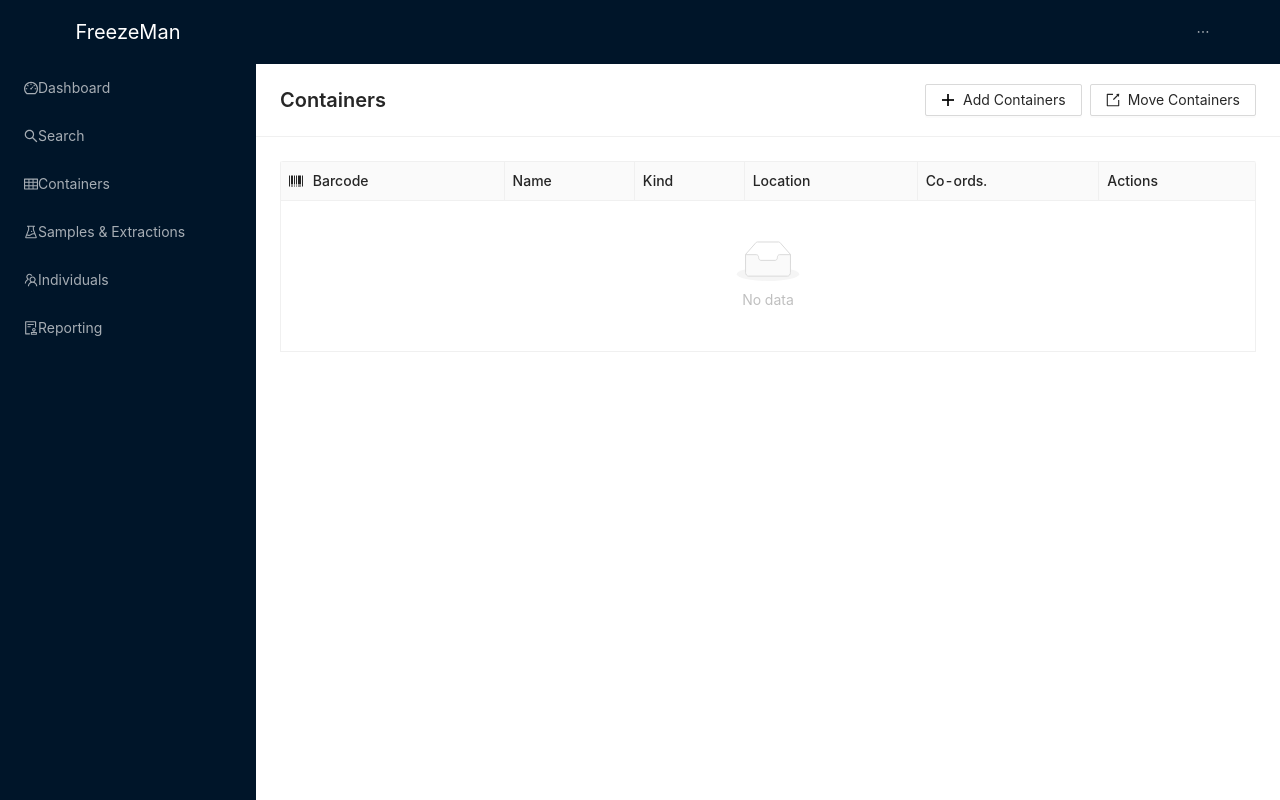
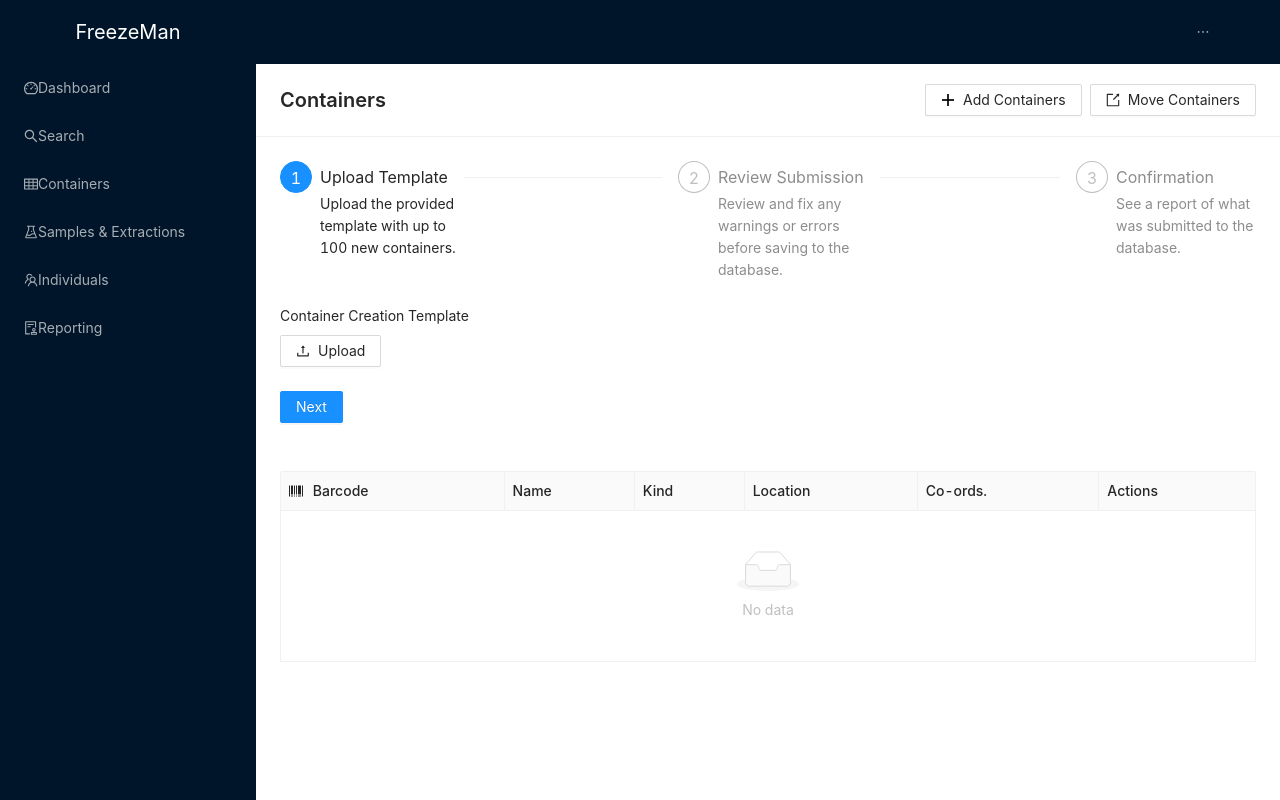
Before and after one commit to c3g/freezeman, a React app: page / in a window 1280 px wide. Built offline with nearby package versions, Linux system fonts and the light colour scheme.

Commit message:
Add a component for handling template upload flows

```diff
--- a/src/components/ContainersPage.js
+++ b/src/components/ContainersPage.js
@@ -6,6 +6,8 @@ import "antd/es/page-header/style/css";
 import "antd/es/table/style/css";
 
 import {BarcodeOutlined, ExportOutlined, PlusOutlined} from "@ant-design/icons";
+
+import TemplateFlow from "./TemplateFlow";
 
 const TABLE_COLUMNS = [
     {
@@ -46,6 +48,7 @@ const ContainersPage = () => (
                         <Button key="move" icon={<ExportOutlined />}>Move Containers</Button>,
                     ]} />
         <div style={{padding: "16px 24px 8px 24px", overflowX: "auto"}}>
+            <TemplateFlow nOfItems={100} itemPluralName="containers" />
             <Table size="small" style={{minWidth: "700px"}} bordered={true} columns={TABLE_COLUMNS} />
         </div>
     </div>
--- /dev/null
+++ b/src/components/TemplateFlow.js
@@ -0,0 +1,74 @@
+import React, {useState} from "react";
+import PropTypes from "prop-types";
+
+import {Button, Form, Steps, Upload} from "antd";
+import "antd/es/button/style/css";
+import "antd/es/form/style/css";
+import "antd/es/steps/style/css";
+import "antd/es/upload/style/css";
+
+import {UploadOutlined} from "@ant-design/icons";
+
+const UploadStep = ({onNext}) => (
+    <Form layout="vertical">
+        <Form.Item label="Container Creation Template" name="template_upload">
+            <Upload name="template">
+                <Button><UploadOutlined /> Upload</Button>
+            </Upload>
+        </Form.Item>
+        <Form.Item>
+            <Button type="primary" onClick={() => onNext()}>Next</Button>
+        </Form.Item>
+    </Form>
+);
+
+const ReviewStep = () => (
+    <div />
+);
+
+const ConfirmationStep = () => (
+    <div />
+);
+
+const CONTAINER_ADD_STEPS = [
+    {
+        title: "Upload Template",
+        description: (num, name) => num
+            ? (name
+                ? `Upload the provided template with up to ${num} new ${name}.`
+                : `Upload the provided template with up to ${num} items.`)
+            : "Upload the provided template.",
+        content: UploadStep,
+    },
+    {
+        title: "Review Submission",
+        description: () => "Review and fix any warnings or errors before saving to the database.",
+        content: ReviewStep,
+    },
+    {
+        title: "Confirmation",
+        description: () => "See a report of what was submitted to the database.",
+        content: ConfirmationStep,
+    },
+]
+
+const TemplateFlow = ({nOfItems, itemPluralName}) => {
+    const [step, setStep] = useState(0);
+
+    const StepContent = CONTAINER_ADD_STEPS[step].content;
+
+    return <div>
+        <Steps current={step}>
+            {CONTAINER_ADD_STEPS.map((s, i) =>
+                <Steps.Step key={i} title={s.title} description={s.description(nOfItems, itemPluralName)}/>)}
+        </Steps>
+        <div style={{padding: "24px 0"}}><StepContent onNext={() => setStep(step + 1)} /></div>
+    </div>;
+};
+
+TemplateFlow.propTypes = {
+    nOfItems: PropTypes.number,
+    itemPluralName: PropTypes.string,
+};
+
+export default TemplateFlow;
```
